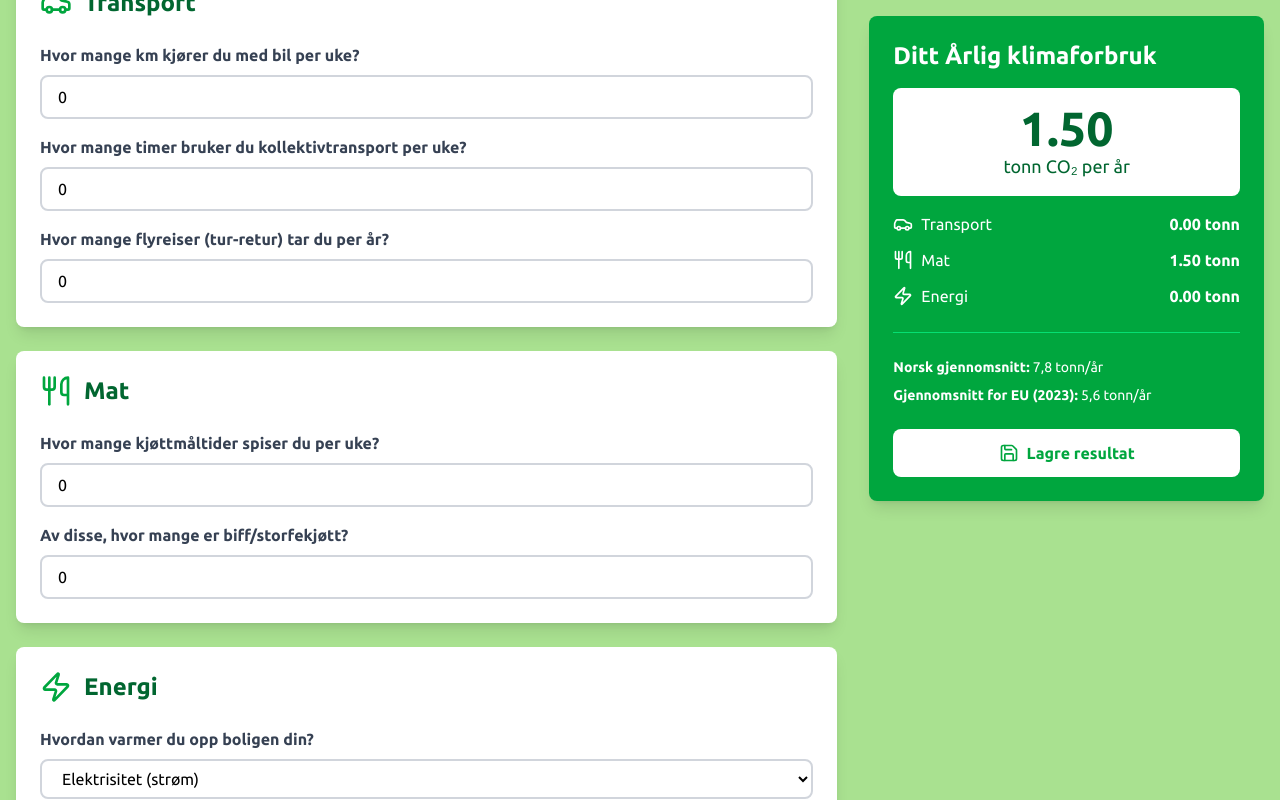
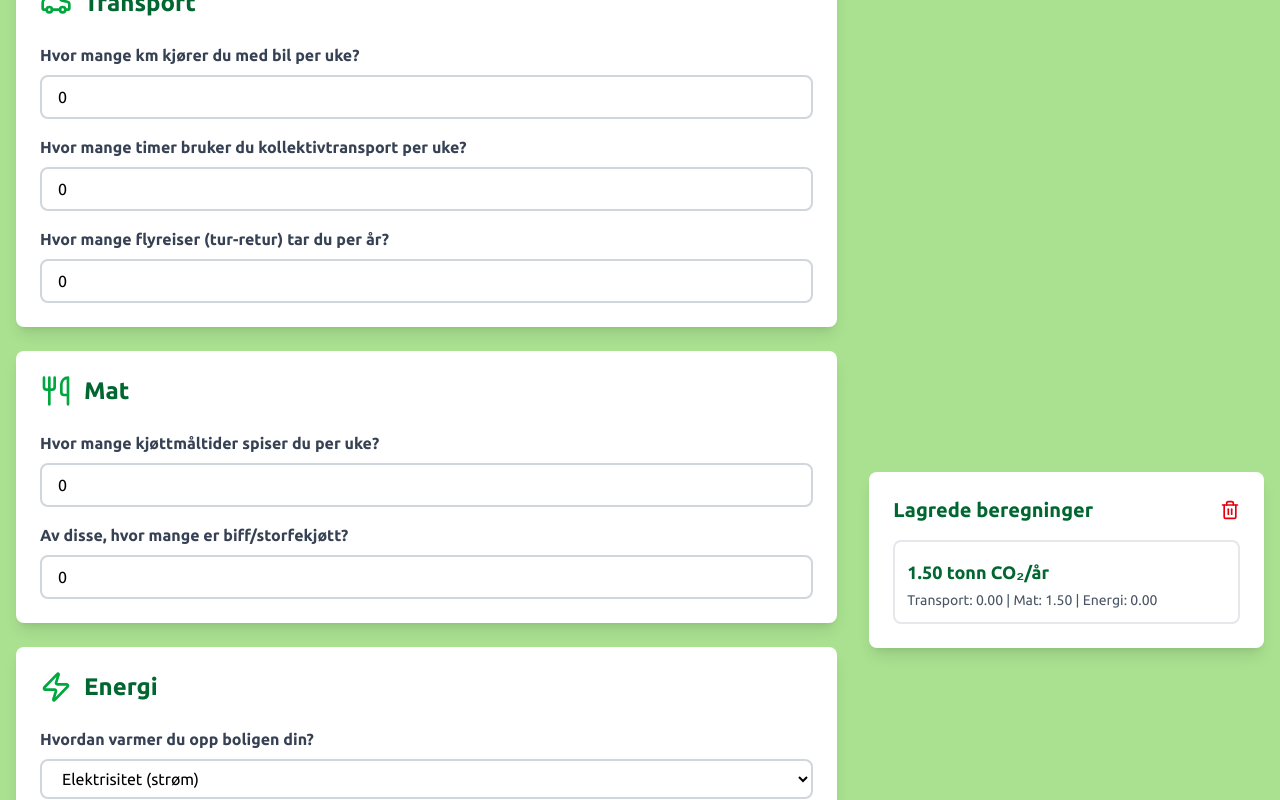
Before and after one commit to abdilatiiif/eksamenemne6, a Next.js app: page /klimacalc in a window 1280 px wide. Both pictures are taken after a click on the button "Lagre resultat". Shown: the part 417-1217 px from the top of the page. Built offline with nearby package versions, Linux system fonts and the light colour scheme.

Commit message:
ferdig med lagring på  local og henting hvis lagret

```diff
--- a/src/app/globals.css
+++ b/src/app/globals.css
@@ -109,3 +109,29 @@
     opacity: 0;
   }
 }
+
+/* save total animation*/
+
+.slide-out-bottom {
+  -webkit-animation: slide-out-bottom 0.5s cubic-bezier(0.55, 0.085, 0.68, 0.53)
+    both;
+  animation: slide-out-bottom 0.5s cubic-bezier(0.55, 0.085, 0.68, 0.53) both;
+}
+
+@keyframes slide-out-bottom {
+  0% {
+    -webkit-transform: translateY(0);
+    transform: translateY(0);
+    opacity: 1;
+  }
+  100% {
+    -webkit-transform: translateY(1000px);
+    transform: translateY(1000px);
+    opacity: 0;
+  }
+  0% {
+    -webkit-transform: translateY(0);
+    transform: translateY(0);
+    opacity: 1;
+  }
+}
--- a/src/app/klimacalc/page.js
+++ b/src/app/klimacalc/page.js
@@ -1,10 +1,22 @@
 "use client";
+import { animate } from "animejs";
 import HeadingText from "@/components/HeadingText";
 
-import { Calculator, Car, Utensils, Zap, Save } from "lucide-react";
+import { Calculator, Car, Utensils, Zap, Save, Trash2 } from "lucide-react";
 import { useEffect, useState } from "react";
 
 function KlimaCalcpage() {
+  useEffect(() => {
+    const lagret = localStorage.getItem("lagret");
+    if (lagret) {
+      try {
+        setlagretResultat(JSON.parse(lagret));
+      } catch (error) {
+        console.error("Kunne ikke laste lagrede resultater:", error);
+      }
+    }
+  }, []);
+
   const [formdata, setFormdata] = useState({
     bilKm: 0, // km kjørt med bil per uke
     offentligTransport: 0, // timer kollektivt per uke
@@ -17,6 +29,11 @@ function KlimaCalcpage() {
 
   // State for beregnede resultater
   const [results, setResults] = useState(null);
+
+  // lagring av resultat i localStorage
+  const [lagretResultat, setlagretResultat] = useState([]);
+
+  const [dropdown, setDropDown] = useState(false);
 
   // Oppdatering av formdata state ved input endring
   useEffect(() => {
@@ -35,13 +52,9 @@ function KlimaCalcpage() {
   {
     /*
     Forklaring:
-
-formData.carKm: antall km du kjører per uke.
-
+*formData.carKm: antall km du kjører per uke.
 * 52: gjør det om til km per år (52 uker i året).
-
 * 0.12: hver km slipper ut ca. 0.13 kg CO₂/km (typisk bensinbil).
-
 / 1000: omgjøring fra kg til tonn.
 
     */
@@ -55,7 +68,7 @@ formData.carKm: antall km du kjører per uke.
 
     // Mat (per år)
     const kjøttUtslipp =
-      ((formdata.kjøttretter - formdata.beef) * 52 * 6) / 1000; // 6 kg CO₂ per kg kjøtt (gjennomsnitt for ulike typer kjøtt).
+      ((formdata.beef + formdata.kjøttretter) * 52 * 6) / 1000; // 6 kg CO₂ per kg kjøtt (gjennomsnitt for ulike typer kjøtt).
     const beefUtslipp = (formdata.beef * 5 * 27) / 1000; //  27 kg CO₂ per kg kjøtt (livssyklusutslipp fra produksjon).
     const andreMatUtslipp = 1.5; // Annet matforbruk (frukt, grønnsaker, korn, meieriprodukter, osv.) per år i tonn CO₂.
 
@@ -103,11 +116,39 @@ formData.carKm: antall km du kjører per uke.
         strøm: strømUtslipp.toFixed(2),
       },
     });
+
+    // retunere total box tilbake
+    setDropDown(false);
   };
 
-  results && console.log("Results:", results);
+  // Lagre resultatet i localStorage
+
+  const lagreResultat = () => {
+    if (!results) return;
+
+    const newResult = {
+      dato: new Date().toLocaleString("no-NO"),
+      total: results.total,
+      transport: results.transport,
+      mat: results.mat,
+      energi: results.energi,
+    };
+
+    const updatedResults = [newResult, ...lagretResultat].slice(0, 5); // Behold kun de 5 siste resultatene
+
+    setlagretResultat(updatedResults);
+    localStorage.setItem("lagret", JSON.stringify(updatedResults)); // Lagre i localStorage
+  };
+
+  // Slett alle lagrede resultater
+  const slettLagret = () => {
+    setlagretResultat([]);
+    localStorage.removeItem("lagret");
+    alert("Alle lagrede resultater er slettet");
+  };
 
   return (
+    <>
       <div className="container mx-auto px-4 py-12">
         <div className="text-center mb-12">
           <div className="flex justify-center mb-4">
@@ -136,6 +177,7 @@ formData.carKm: antall km du kjører per uke.
                   </label>
                   <input
                     type="number"
+                    min="0"
                     value={formdata.bilKm}
                     onChange={(e) => handleInputChange("bilKm", e.target.value)}
                     className="w-full px-4 py-2 border-2 border-gray-300 rounded-lg focus:border-green-600 focus:outline-none"
@@ -252,11 +294,14 @@ formData.carKm: antall km du kjører per uke.
               </div>
             </div>
           </div>
-
           <div>
             {/* -----------------------   Resultatseksjon ------------------------ */}
             {results && (
-            <div className="bg-green-600 text-white p-6 rounded-lg shadow-lg sticky top-4">
+              <div
+                className={`${
+                  dropdown && "slide-out-bottom"
+                } bg-green-600 text-white p-6 rounded-lg shadow-lg sticky top-4`}
+              >
                 <h2 className="text-2xl font-bold mb-4">
                   Ditt Årlig klimaforbruk
                 </h2>
@@ -306,7 +351,10 @@ formData.carKm: antall km du kjører per uke.
 
                 {/* Lagre knapp */}
                 <button
-                onClick={() => console.log("Lagre resultat")}
+                  onClick={() => {
+                    lagreResultat();
+                    setDropDown(true);
+                  }}
                   className="cursor-pointer w-full mt-6 bg-white text-green-600 px-4 py-3 rounded-lg font-bold hover:bg-green-50 transition flex items-center justify-center gap-2"
                 >
                   <Save size={20} />
@@ -314,9 +362,47 @@ formData.carKm: antall km du kjører per uke.
                 </button>
               </div>
             )}
+
+            {lagretResultat.length > 0 && (
+              <div className="mt-6 bg-white p-6 rounded-lg shadow-lg">
+                <div className="flex justify-between items-center mb-4">
+                  <h3 className="text-xl font-bold text-green-800">
+                    Lagrede beregninger
+                  </h3>
+                  <button
+                    onClick={(e) => slettLagret()}
+                    className="text-red-600 hover:text-red-700"
+                    title="Slett alle"
+                  >
+                    <Trash2 size={20} />
+                  </button>
+                </div>
+
+                <div className="space-y-3">
+                  {lagretResultat.map((result, index) => (
+                    <div
+                      key={index}
+                      className="border-2 border-gray-200 p-3 rounded-lg"
+                    >
+                      <div className="text-sm text-gray-500 mb-1">
+                        {result.date}
+                      </div>
+                      <div className="font-bold text-green-800 text-lg">
+                        {result.total} tonn CO₂/år
+                      </div>
+                      <div className="text-sm text-gray-600 mt-1">
+                        Transport: {result.transport} | Mat: {result.mat} |
+                        Energi: {result.energi}
+                      </div>
+                    </div>
+                  ))}
+                </div>
+              </div>
+            )}
           </div>
         </div>
       </div>
+    </>
   );
 }
 
```
Lines whose indentation alone changed are shown as unchanged.
